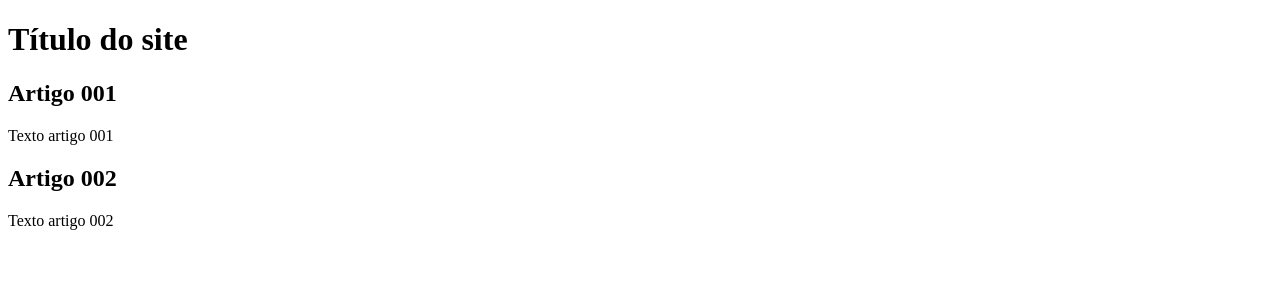
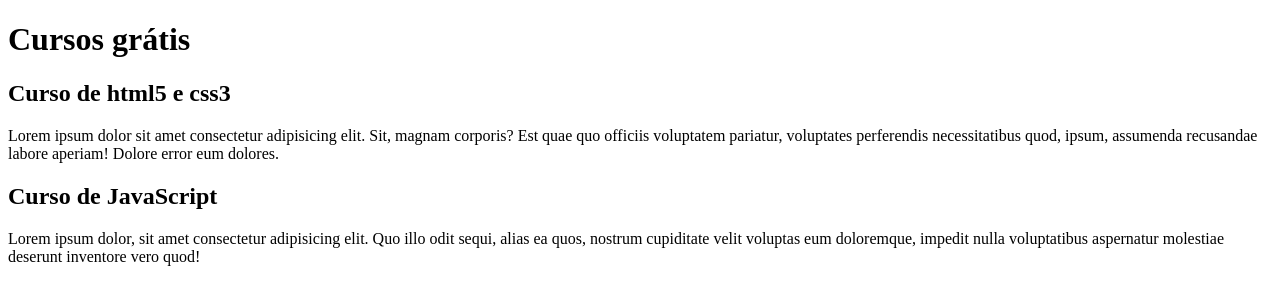
Before and after one commit to matheusbarcelos2005/projeto-site, a plain HTML site: page index.html in a window 1280 px wide. Drawn offline with Linux system fonts and the light colour scheme.

Commit message:
comecei a escrever o conteúdo

```diff
--- a/index.html
+++ b/index.html
@@ -8,15 +8,15 @@
 <body>
         <main>
             <header>
-                <h1>Título do site</h1>
+                <h1>Cursos grátis</h1>
             </header>
             <article>
-                <h2>Artigo 001</h2>
-                <p>Texto artigo 001</p>
+                <h2>Curso de html5 e css3</h2>
+                <p>Lorem ipsum dolor sit amet consectetur adipisicing elit. Sit, magnam corporis? Est quae quo officiis voluptatem pariatur, voluptates perferendis necessitatibus quod, ipsum, assumenda recusandae labore aperiam! Dolore error eum dolores.</p>
             </article>
             <article>
-                <h2>Artigo 002</h2>
-                <p>Texto artigo 002</p>
+                <h2>Curso de JavaScript</h2>
+                <p>Lorem ipsum dolor, sit amet consectetur adipisicing elit. Quo illo odit sequi, alias ea quos, nostrum cupiditate velit voluptas eum doloremque, impedit nulla voluptatibus aspernatur molestiae deserunt inventore vero quod!</p>
             </article>
         </main>
 </body>
```
